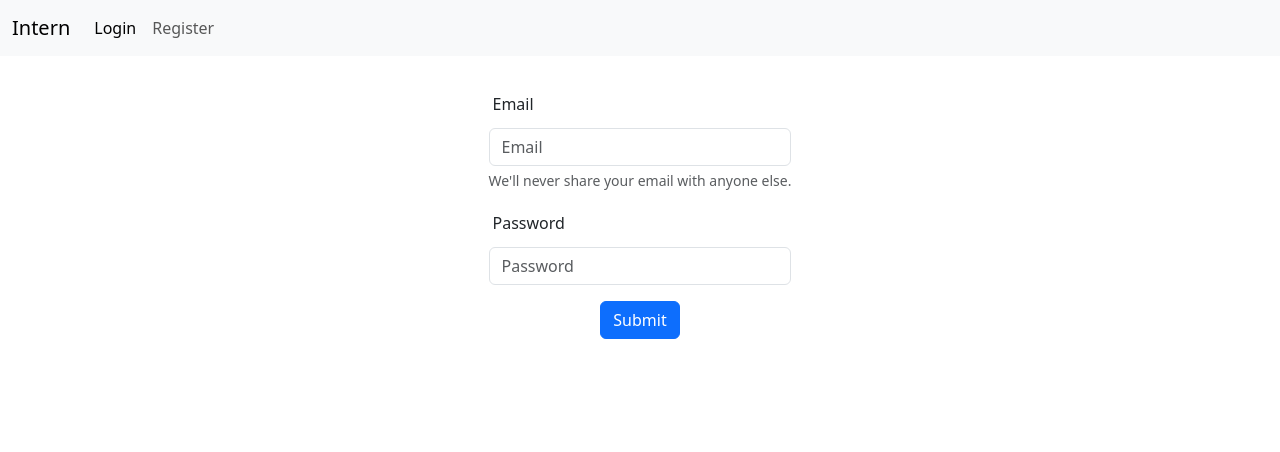
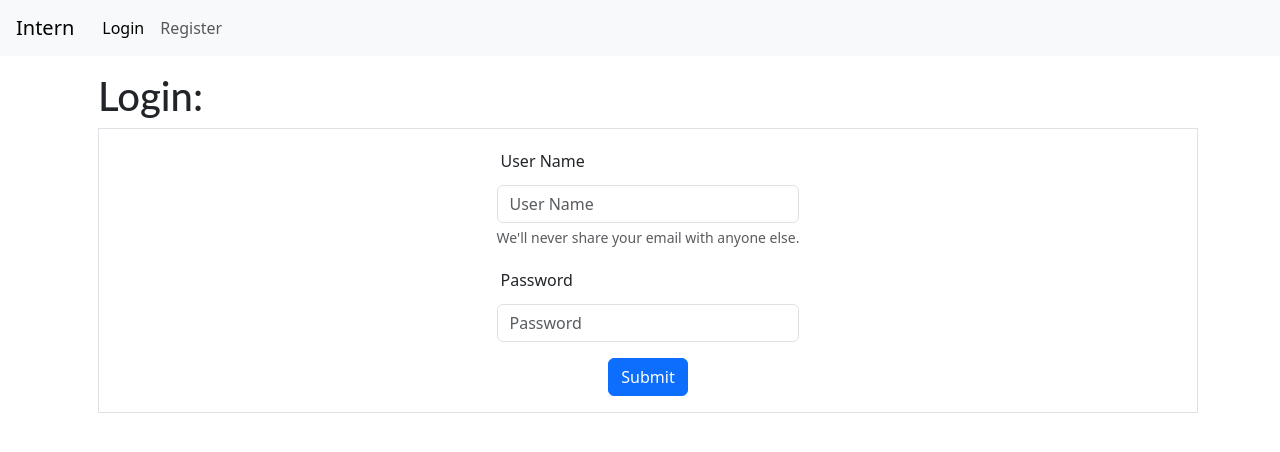
Before and after one commit to karun-realpage/react-ts-h72txz, a React (Create React App) app: page / in a window 1280 px wide. Shown: the top 452 px of the page. Built offline with nearby package versions, Linux system fonts and the light colour scheme.

Commit message:
4 files modified, 2 added

```diff
--- a/App.tsx
+++ b/App.tsx
@@ -2,11 +2,12 @@ import * as React from 'react';
 import './style.css';
 import Nav from './Nav';
 import Login from './login';
+import Register from './Register';
 export default function App() {
   return (
     <div>
       <Nav />
-      <Login/>
+      <Login />
     </div>
   );
 }
--- /dev/null
+++ b/Data.json
@@ -0,0 +1,4 @@
+{
+  "karun": ["kk@gmail.com", "password"],
+  "madhav": ["mv@gmail.com", "password"]
+}
--- a/Nav.tsx
+++ b/Nav.tsx
@@ -4,7 +4,7 @@ function Nav() {
   return (
     <nav className="navbar navbar-expand-md bg-body-tertiary">
       <div className="container-fluid">
-        <a className="navbar-brand" href="#">
+        <a className="navbar-brand p-1" href="#">
           {user}
         </a>
         <button
--- a/login.tsx
+++ b/login.tsx
@@ -1,41 +1,66 @@
 import * as React from 'react';
 import { useForm } from 'react-hook-form';
+import Data from './Data.json';
+export default function Login() {
+  let count = 0;
+  const k = Data as any;
+  const [Details, SetDetails] = React.useState({
+    uname: '',
+    upassword: '',
+  });
+  //the useRef Hook allows you to persist data between renders
+  const prevCountRef = React.useRef();
 
-export default function Login() {
-  const { register, handleSubmit } = useForm();
-  const onSubmit = (data) => alert(JSON.stringify(data));
+  const handlemail = (event: any) => {
+    SetDetails((prevData) => ({ ...prevData, uname: event.target.value }));
+  };
+  const handlepassword = (event: any) => {
+    SetDetails((prevData) => ({ ...prevData, upassword: event.target.value }));
+  };
+  const handleSubmit = (event: any) => {
+    event.preventDefault();
 
+    if (Data.hasOwnProperty(Details.uname)) {
+      if (k[Details.uname][1] == Details.upassword) {
+        SetDetails((prevData) => ({ ...prevData, isloggedin: true }));
+        alert('Succesful');
+      } else {
+        console.log('check your username/password');
+      }
+    } else {
+      if (count > 3) alert('did you register');
+      count = count + 1;
+      console.log('check your username/password');
+    }
+  };
   return (
     <div className="container">
-      <div className="d-flex justify-content-center m-3">
-        <form onSubmit={handleSubmit(onSubmit)}>
+      <h1 className="mt-3 ms-3"> Login:</h1>
+      <div className="d-flex justify-content-center ms-3 border">
+        <form onSubmit={() => handleSubmit(event)}>
           <div className="m-3">
-            <label for="exampleInputEmail1" className="form-label p-1">
-              Email{' '}
-            </label>
+            <label className="form-label p-1">User Name</label>
             <input
-              type="email"
+              type="text"
               className="form-control"
-              {...register('email')}
-              placeholder="Email"
+              placeholder="User Name"
+              onChange={() => handlemail(event)}
             />
             <div id="emailHelp" className="form-text">
               We'll never share your email with anyone else.
             </div>
           </div>
           <div className="m-3">
-            <label for="exampleInputEmail1" className="form-label p-1">
-              Password
-            </label>
+            <label className="form-label p-1">Password</label>
             <input
               type="password"
               className="form-control"
-              {...register('lastName')}
               placeholder="Password"
+              onChange={() => handlepassword(event)}
             />
           </div>
-          <div className="text-center justify-content-center">
-            <button type="submit" class="btn btn-primary">
+          <div className="text-center justify-content-center mb-3">
+            <button type="submit" className="btn btn-primary">
               Submit
             </button>
           </div>
--- a/package.json
+++ b/package.json
@@ -15,6 +15,7 @@
     "bootstrap": "^5.2.3",
     "date-fns": "^2.25.0",
     "dayjs": "^1.10.7",
+    "json": "^11.0.0",
     "luxon": "^1.28.0 || ^2.0.0 || ^3.0.0",
     "moment": "^2.29.1",
     "react": "^18.1.0",
```
Also changed, not shown: Register.tsx (added, +43 -0 lines).
